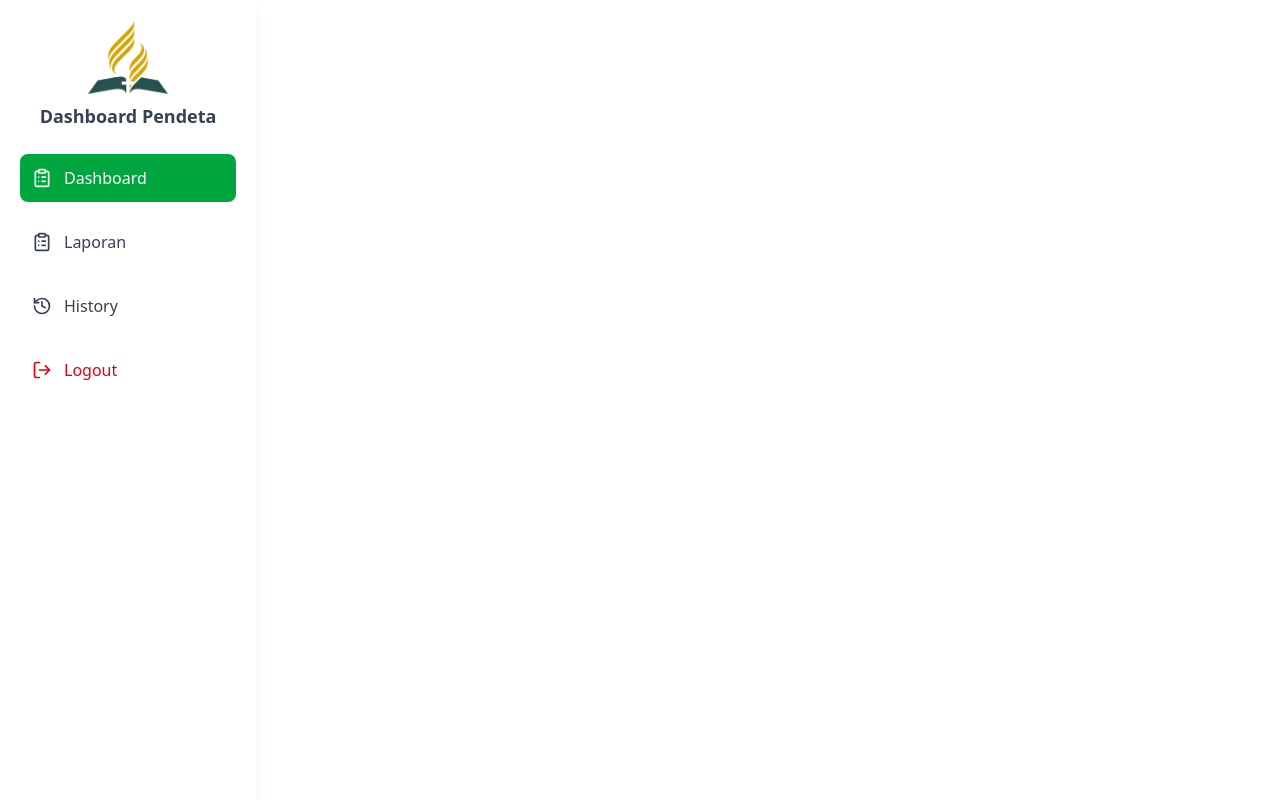
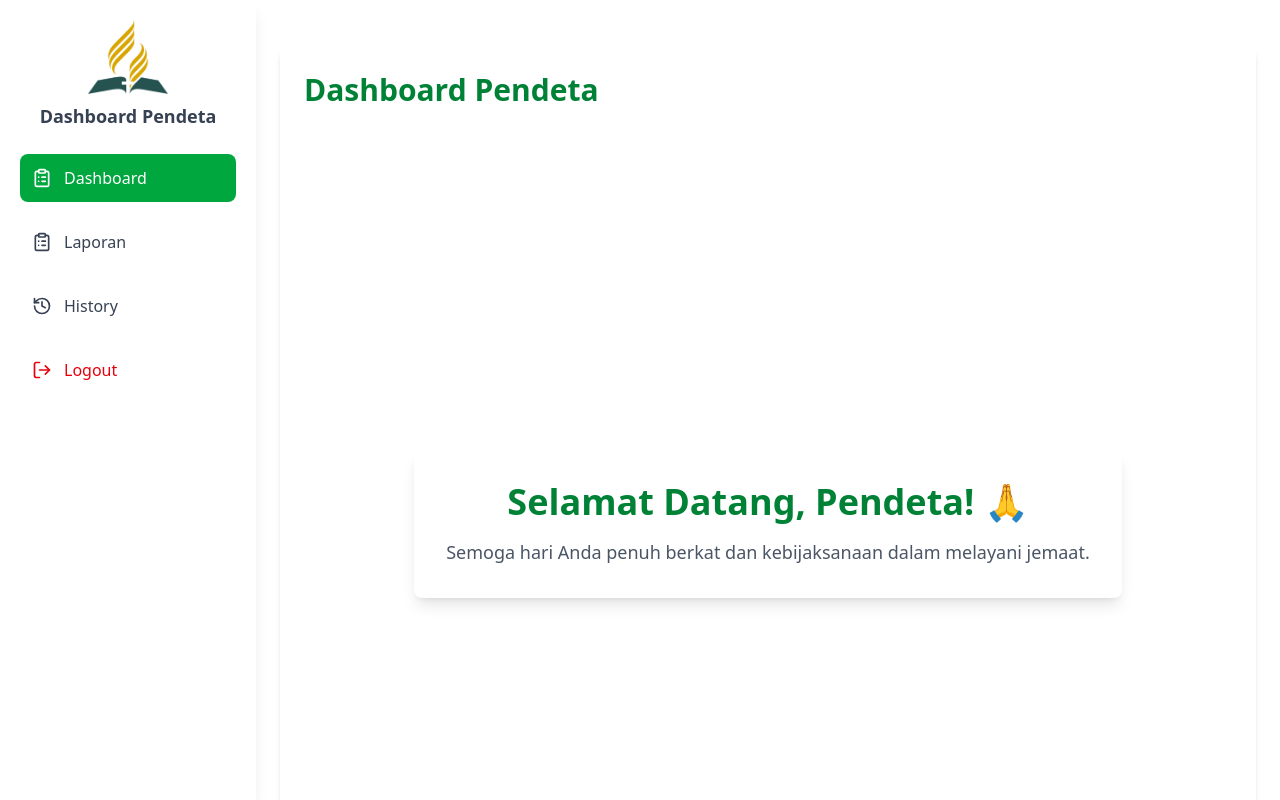
Before and after one commit to CODE-MERCS/GMAHK, a React (Vite) app: page /dashboard in a window 1280 px wide. Shown: the top 800 px of the page. Built offline with nearby package versions, Linux system fonts and the light colour scheme.

Commit message:
Feat : fix dashboard pendeta and toaster

```diff
--- a/src/api/form.ts
+++ b/src/api/form.ts
@@ -1,4 +1,5 @@
 import axios from "axios";
+import toast, { ToastBar, Toaster } from "react-hot-toast";
 
 const API_BASE_URL = "https://gmahkgas.vercel.app/form";
 
--- a/src/components/Laporan.tsx
+++ b/src/components/Laporan.tsx
@@ -212,6 +212,7 @@ const Laporan = () => {
     try {
       const response = await validateData(id, formDataToSend);
       setValidations((prev) => ({ ...prev, [key]: response }));
+      toast.success("Validasi berhasil");
     } catch (error) {
       toast.error("Validasi gagal");
     }
@@ -257,6 +258,7 @@ const Laporan = () => {
 
   return (
     <div className="max-w-5xl mx-auto p-20 bg-white shadow-lg rounded-lg">
+       <Toaster position="top-center" reverseOrder={false} />
       <h1 className="text-3xl font-bold text-green-700 text-center mb-6">
         Laporan Bulanan Kependetaan
       </h1>
--- a/src/components/Sidebar.tsx
+++ b/src/components/Sidebar.tsx
@@ -14,6 +14,7 @@
         <nav className="space-y-4">
         <NavLink
             to="/dashboard"
+            end
             className={({ isActive }) =>
                 `flex items-center p-3 rounded-lg transition ${
                 isActive ? "bg-green-600 text-white" : "text-gray-700 hover:bg-gray-200"
@@ -25,6 +26,7 @@
             </NavLink>
             <NavLink
             to="/dashboard/laporan"
+            end
             className={({ isActive }) =>
                 `flex items-center p-3 rounded-lg transition ${
                 isActive ? "bg-green-600 text-white" : "text-gray-700 hover:bg-gray-200"
@@ -37,6 +39,7 @@
 
             <NavLink
             to="/dashboard/history"
+            end
             className={({ isActive }) =>
                 `flex items-center p-3 rounded-lg transition ${
                 isActive ? "bg-green-600 text-white" : "text-gray-700 hover:bg-gray-200"
--- a/src/pages/HistoryDetailPage.tsx
+++ b/src/pages/HistoryDetailPage.tsx
@@ -26,7 +26,7 @@ const HistoryDetailPage = () => {
   }, [id]);
 
   return (
-    <div className="min-h-screen p-6 bg-gray-100">
+    <div className="min-h-screen p-6 ">
       <h1 className="text-3xl font-bold text-green-700 text-center mb-6">
         Detail History Laporan
       </h1>
--- a/src/pages/PendetaPage.tsx
+++ b/src/pages/PendetaPage.tsx
@@ -1,7 +1,11 @@
+import { useLocation } from "react-router-dom";
 import Sidebar from "../components/Sidebar";
 import { Outlet } from "react-router-dom";
 
 const DashboardPendetaPage = () => {
+  const location = useLocation();
+  const isDashboard = location.pathname === "/dashboard"; // Cek jika sedang di halaman dashboard
+
   return (
     <div className="flex">
       {/* Sidebar */}
@@ -9,9 +13,30 @@ const DashboardPendetaPage = () => {
 
       {/* Main Content */}
       <div className="ml-64 w-full p-6">
-        {/* Router Outlet untuk Konten */}
-        <div className="mt-6 bg-white p-6">
-          <Outlet />
+        <div className="mt-6 bg-white p-6 rounded-lg shadow-md">
+          <h1 className="text-3xl font-bold text-green-700 mb-4">
+            Dashboard Pendeta
+          </h1>
+
+          {/* **Tampilkan hanya di halaman Dashboard** */}
+          {isDashboard && (
+            <div className="flex items-center justify-center h-screen">
+              <div className="text-center bg-white p-8 rounded-lg shadow-lg">
+                <h1 className="text-4xl font-bold text-green-700">
+                  Selamat Datang, Pendeta! 🙏
+                </h1>
+                <p className="text-lg text-gray-600 mt-4">
+                  Semoga hari Anda penuh berkat dan kebijaksanaan dalam melayani
+                  jemaat.
+                </p>
+              </div>
+            </div>
+          )}
+
+          {/* **Outlet untuk halaman lain seperti Laporan dan History** */}
+          <div className="mt-6">
+            <Outlet />
+          </div>
         </div>
       </div>
     </div>
```
